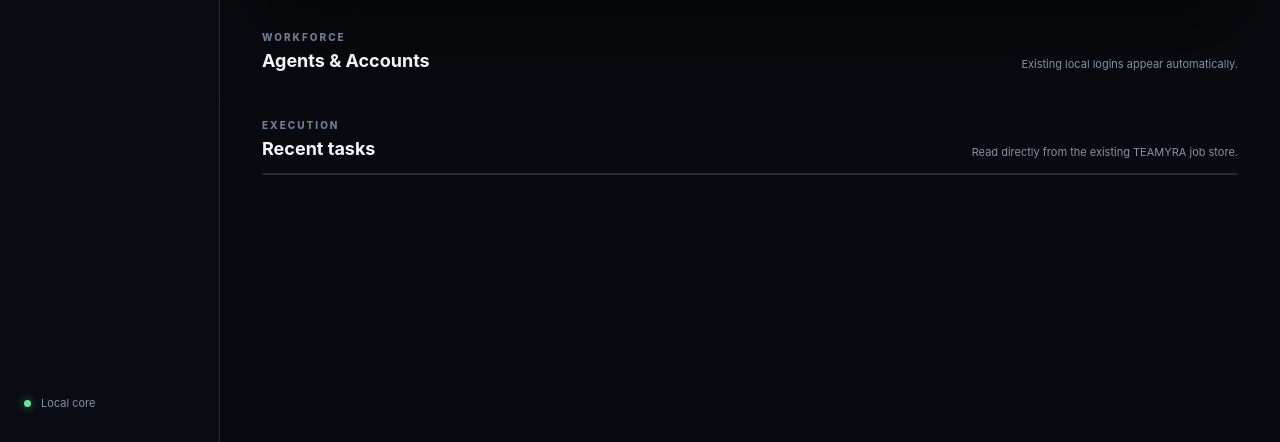
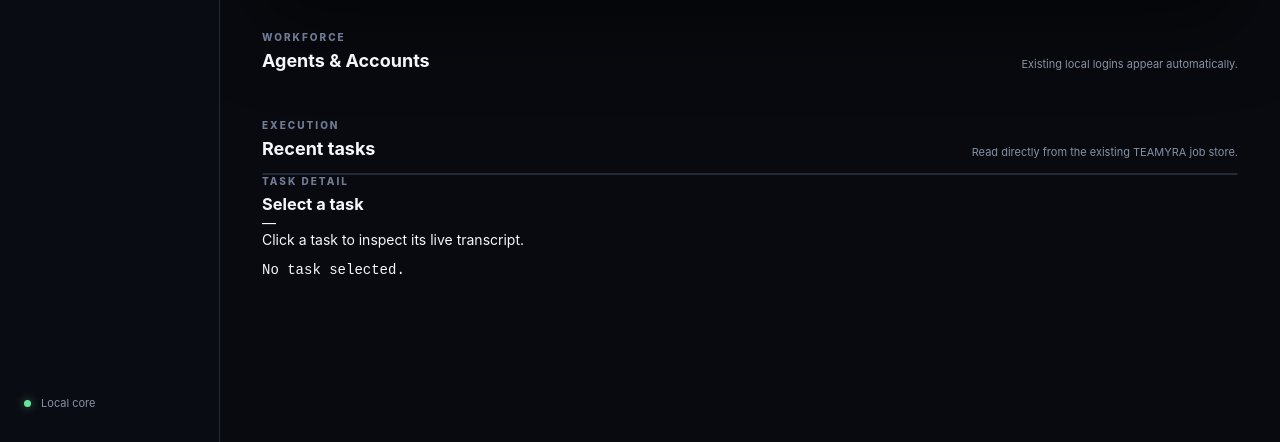
Before and after one commit to itsksrathore/TEAMYRA, an Electron app: page apps/desktop/renderer/index.html in a window 1280 px wide. Shown: the part 358-800 px from the top of the page. Drawn offline with Linux system fonts and the light colour scheme; no server answers.

Commit message:
phase1: add task detail transcript panel

```diff
--- a/apps/desktop/renderer/index.html
+++ b/apps/desktop/renderer/index.html
@@ -56,7 +56,22 @@
       <div><p class="eyebrow">EXECUTION</p><h3>Recent tasks</h3></div>
       <span>Read directly from the existing TEAMYRA job store.</span>
     </section>
-    <section id="jobs" class="jobs-panel"></section>
+    <section class="execution-grid">
+      <div>
+        <section id="jobs" class="jobs-panel"></section>
+      </div>
+      <aside class="detail-panel">
+        <div class="detail-head">
+          <div>
+            <p class="eyebrow">TASK DETAIL</p>
+            <h3 id="detailTitle">Select a task</h3>
+          </div>
+          <span id="detailState" class="detail-state">—</span>
+        </div>
+        <div id="detailMeta" class="detail-meta">Click a task to inspect its live transcript.</div>
+        <pre id="transcript" class="transcript">No task selected.</pre>
+      </aside>
+    </section>
   </main>
 
   <template id="providerTpl">
```
